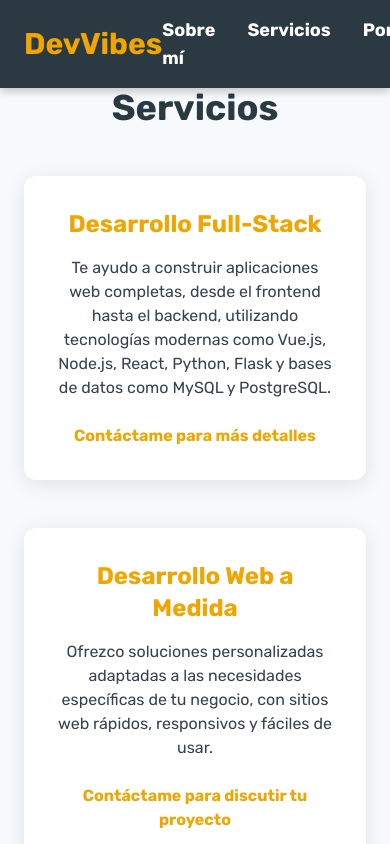
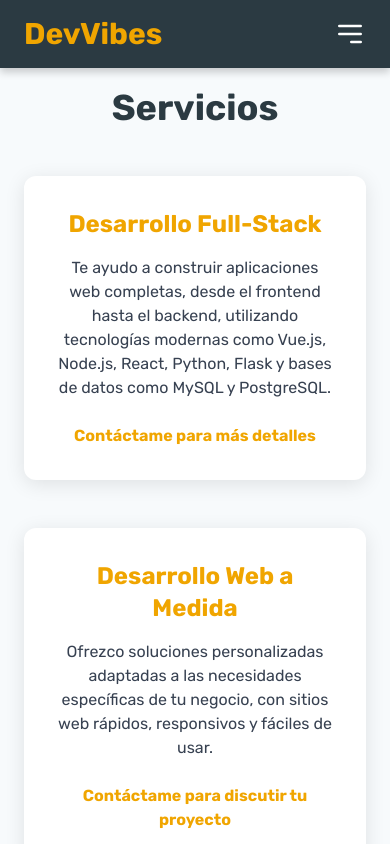
Before and after one commit to YersonRodriguez2005/DevVibes, a Vue app: page / in a window 390 px wide. Shown: the top 844 px of the page. Built offline with nearby package versions, Linux system fonts and the light colour scheme.

Commit message:
Update AppHeader.vue

```diff
--- a/src/components/AppHeader.vue
+++ b/src/components/AppHeader.vue
@@ -8,26 +8,43 @@
         </a>
       </div>
 
+      <!-- Menú de hamburguesa para móviles -->
+      <button
+        @click="toggleMenu"
+        class="md:hidden text-white text-2xl focus:outline-none"
+        aria-label="Abrir menú"
+      >
+        <svg
+          xmlns="http://www.w3.org/2000/svg"
+          fill="none"
+          viewBox="0 0 24 24"
+          stroke="currentColor"
+          class="w-8 h-8"
+        >
+          <path
+            stroke-linecap="round"
+            stroke-linejoin="round"
+            stroke-width="2"
+            d="M4 6h16M4 12h16m-7 6h7"
+          />
+        </svg>
+      </button>
+
       <!-- Navegación -->
-      <nav>
-        <ul class="flex space-x-8 text-lg font-semibold">
-          <li>
-            <a href="https://yersonrodriguezdev.vercel.app/" class="nav-link">Sobre mí</a>
-          </li>
-          <li>
-            <a href="#services" class="nav-link">Servicios</a>
-          </li>
-          <li>
-            <a href="#portfolio" class="nav-link">Portafolio</a>
-          </li>
-          <li>
-            <a href="#contact" class="nav-link">Contacto</a>
-          </li>
-        </ul>
+      <nav
+        :class="[
+          'flex flex-col md:flex-row md:space-x-8 text-lg font-semibold md:static',
+          menuOpen ? 'absolute top-16 left-0 w-full bg-primary px-6 py-4 space-y-4' : 'hidden md:flex',
+        ]"
+      >
+        <a href="https://yersonrodriguezdev.vercel.app/" class="nav-link">Sobre mí</a>
+        <a href="#services" class="nav-link">Servicios</a>
+        <a href="#portfolio" class="nav-link">Portafolio</a>
+        <a href="#contact" class="nav-link">Contacto</a>
       </nav>
 
       <!-- Botón de Contacto -->
-      <div>
+      <div class="hidden md:block">
         <a
           href="#contact"
           class="contact-button transition duration-300 ease-in-out transform hover:scale-105 shadow-lg"
@@ -40,7 +57,15 @@
 </template>
 
 <script setup>
-// No se necesitan datos en este caso
+import { ref } from "vue";
+
+// Estado del menú
+const menuOpen = ref(false);
+
+// Función para abrir/cerrar menú
+const toggleMenu = () => {
+  menuOpen.value = !menuOpen.value;
+};
 </script>
 
 <style scoped>
@@ -94,8 +119,10 @@
   color: #2b3a42;
 }
 
-/* Logo animado */
-.text-3xl {
-  font-size: 1.875rem; /* Tamaño inicial del logo */
+/* Responsividad */
+@media (max-width: 768px) {
+  .nav-link {
+    text-align: left;
+  }
 }
 </style>
```
